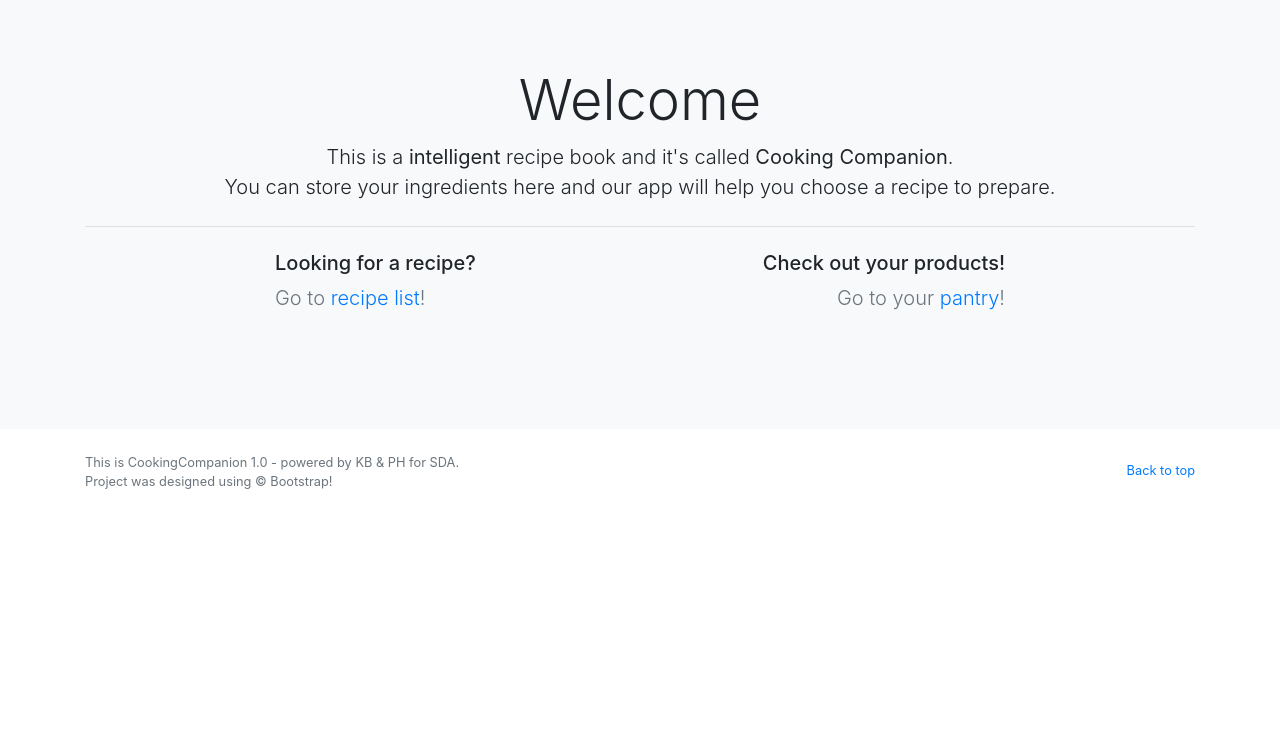
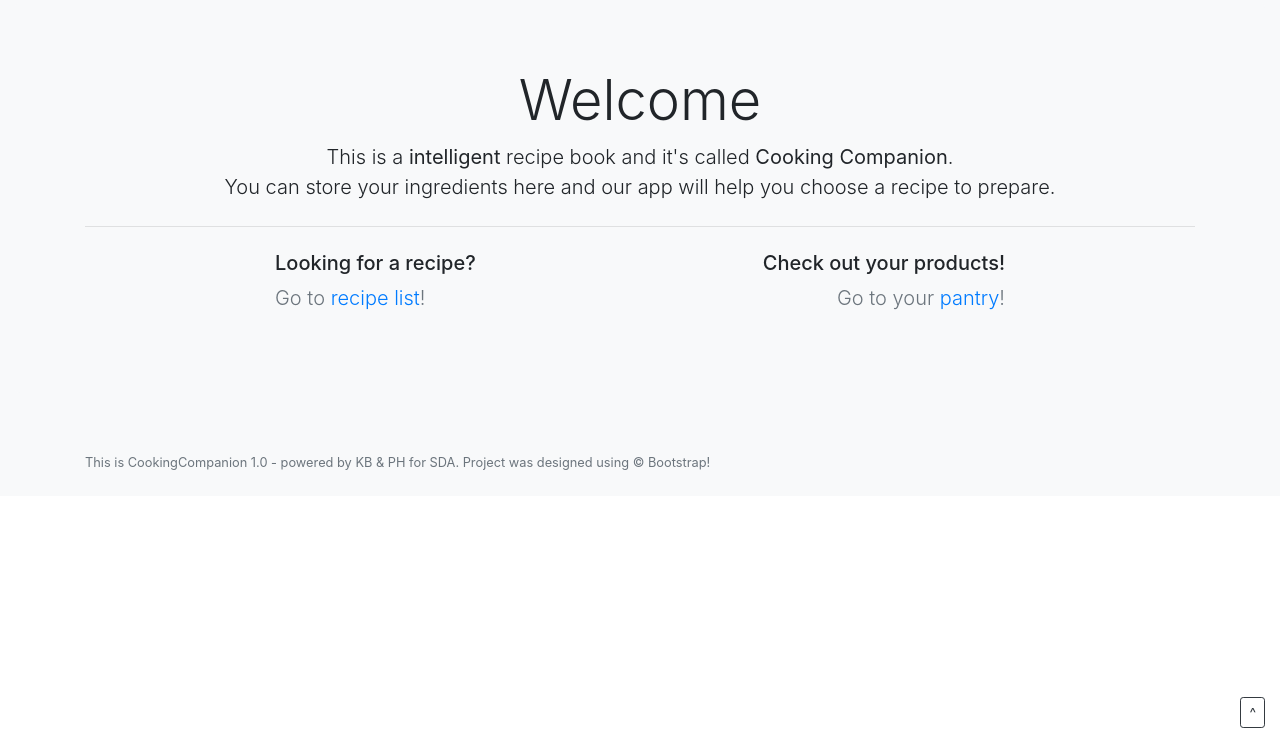
Before and after one commit to Piotrhow/CookingCompanion, a Django app: page / in a window 1280 px wide. Shown: the part 62-800 px from the top of the page. Run offline with Django 4.2, Linux system fonts and the light colour scheme; some libraries are stand-ins or nearby versions.

Commit message:
Zmiana wyświetlania footer

```diff
--- a/accounts/templates/accounts/base.html
+++ b/accounts/templates/accounts/base.html
@@ -35,9 +35,7 @@
 <!-- A plugin for password show/hide  -->
    <script src="https://unpkg.com/bootstrap-show-password@1.2.1/dist/bootstrap-show-password.min.js"></script>
 
-
-
-    <script src="../assets/dist/js/bootstrap.bundle.min.js"></script>
+<!--    <script src="../assets/dist/js/bootstrap.bundle.min.js"></script>-->
 
 
 
@@ -90,10 +88,9 @@
             </div>
         </div>
     </nav>
-</header>
-    <!--Any flash messages pop up in any page because this is the base template-->
+        <!--Any flash messages pop up in any page because this is the base template-->
     {% if messages %}
-      <div class="alert alert-dismissible" role="alert">
+      <div class="alert alert-dismissible bg-light" role="alert">
         {% for message in messages %}
           <div class="alert alert-{{ message.tags }}">{{ message }}</div>
         {% endfor %}
@@ -102,21 +99,22 @@
         </button>
       </div>
     {% endif %}
+</header>
 
 <main>
-<div class="py-1 text-center bg-light container-fluid">
-{% block content %}{% endblock %}
-</div>
+    <div class="py-1 text-center bg-light container-fluid">
+    {% block content %}{% endblock %}
+    </div>
 </main>
 
-
-<footer class="text-muted py-4">
+<footer class="text-muted py-4 bg-light" >
   <div class="container" >
     <div class="d-flex justify-content-between align-items-center" >
-        <small class="mb-0">This is CookingCompanion 1.0 - powered by KB & PH for SDA.<br>
-        Project was designed using &copy; Bootstrap!</small>
+        <small class="mb-0">This is CookingCompanion 1.0 - powered by KB & PH for SDA. Project was designed using &copy; Bootstrap!</small>
         <small class="float-end mb-1 fw-light">
-        <a href="#">Back to top</a>
+        <a href="#"
+           style="position: fixed; bottom: 10px; right:15px">
+            <button class="btn btn-outline-dark btn-sm">^</button></a>
         </small>
     </div>
   </div>
```
Also changed, not shown: core/templates/core/base.html (+6 -8 lines), recipes/templates/recipes/base.html (+5 -6 lines).
